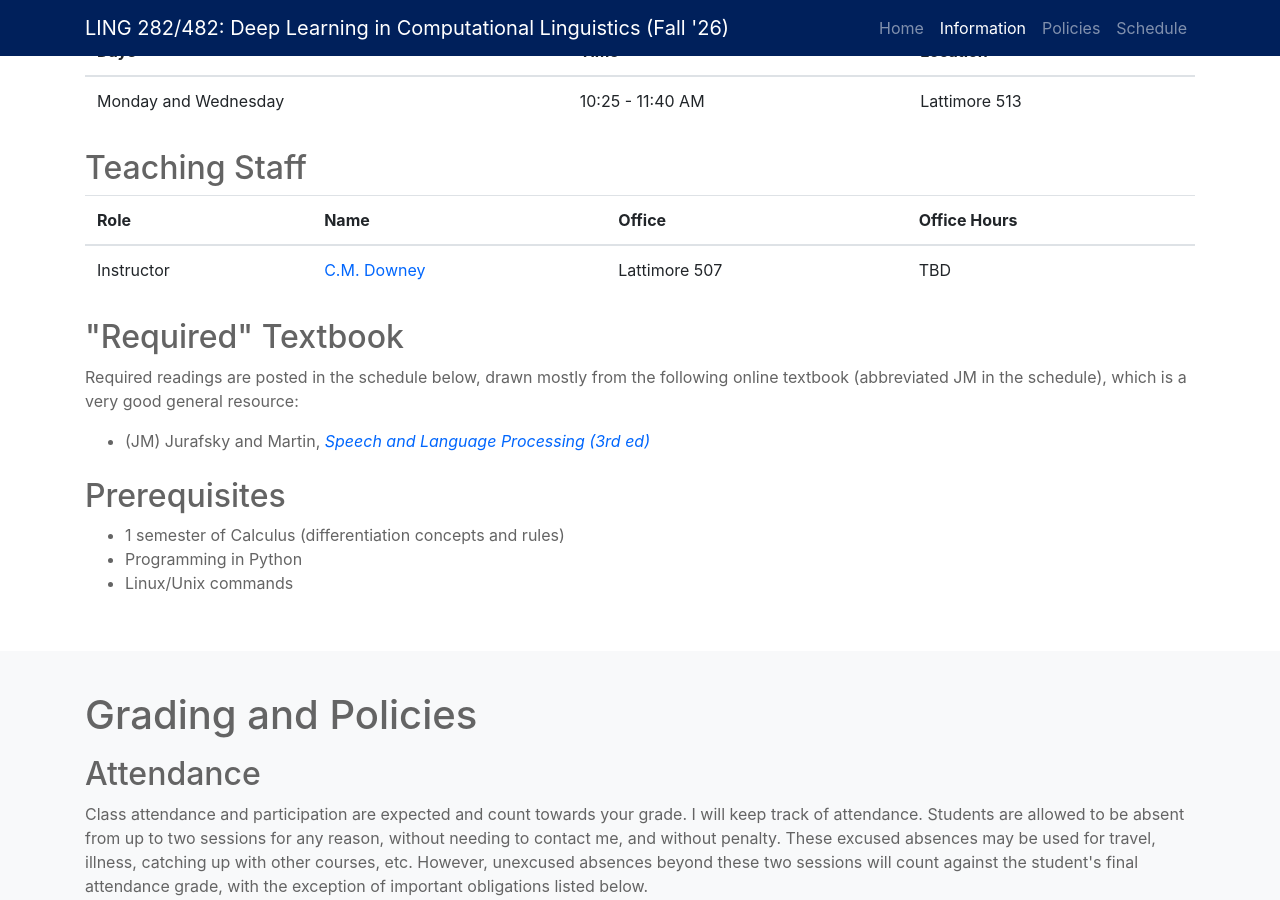
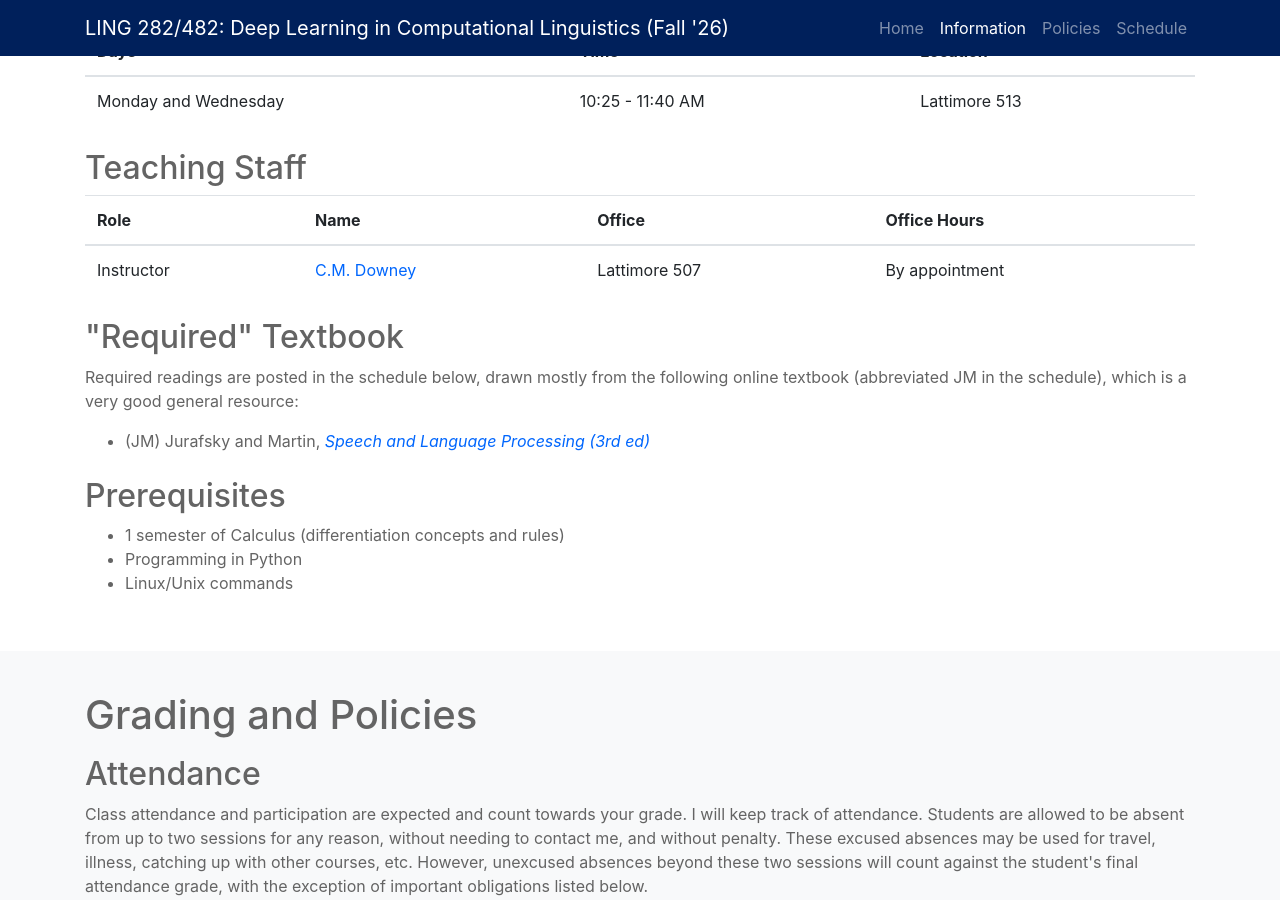
Before and after one commit to cmdowney88/cmdowney88.github.io, a Jekyll site: the page teaching/ling282/fall26/index.html, which Jekyll copies as it is, in a window 1280 px wide and 900 px high, scrolled down 306 px. Built offline with Jekyll 4.4.1, drawn with Linux system fonts in a browser that asks for light colours.

Commit message:
ling282: set fall26 office hours to "By appointment"
Was still TBD. Matches the wording already used on dscc251/spring26 and
ling250/spring26.

```diff
--- a/teaching/ling282/fall26/index.html
+++ b/teaching/ling282/fall26/index.html
@@ -90,7 +90,7 @@
 									<a href="../../../index.html" target="_blank">C.M. Downey</a>
 								</td>
 								<td>Lattimore 507</td>
-								<td>TBD</td>
+								<td>By appointment</td>
 							</tr>
 						</tbody>
 					</table>
```
Also changed, not shown: .claude/courses/ling282.md.
